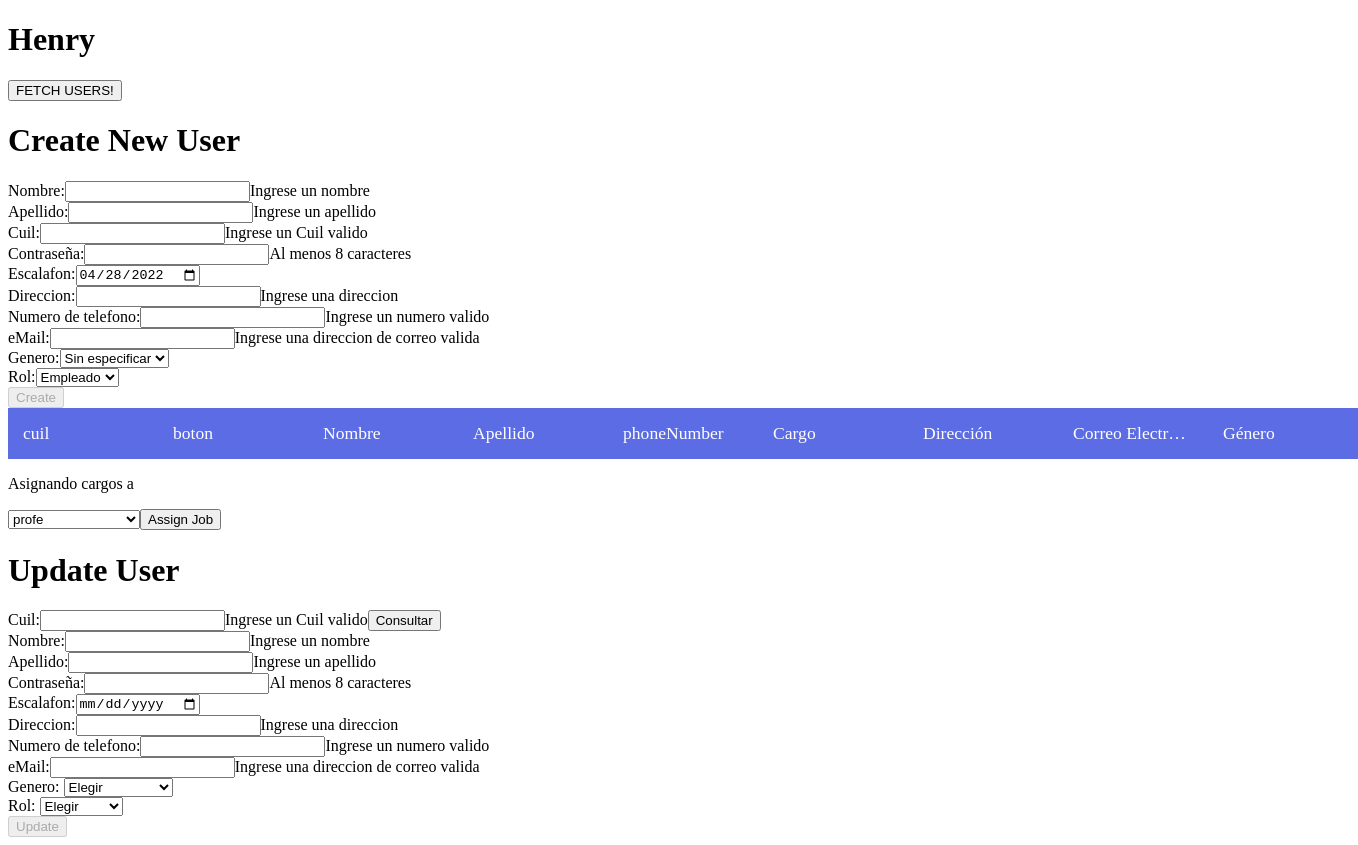
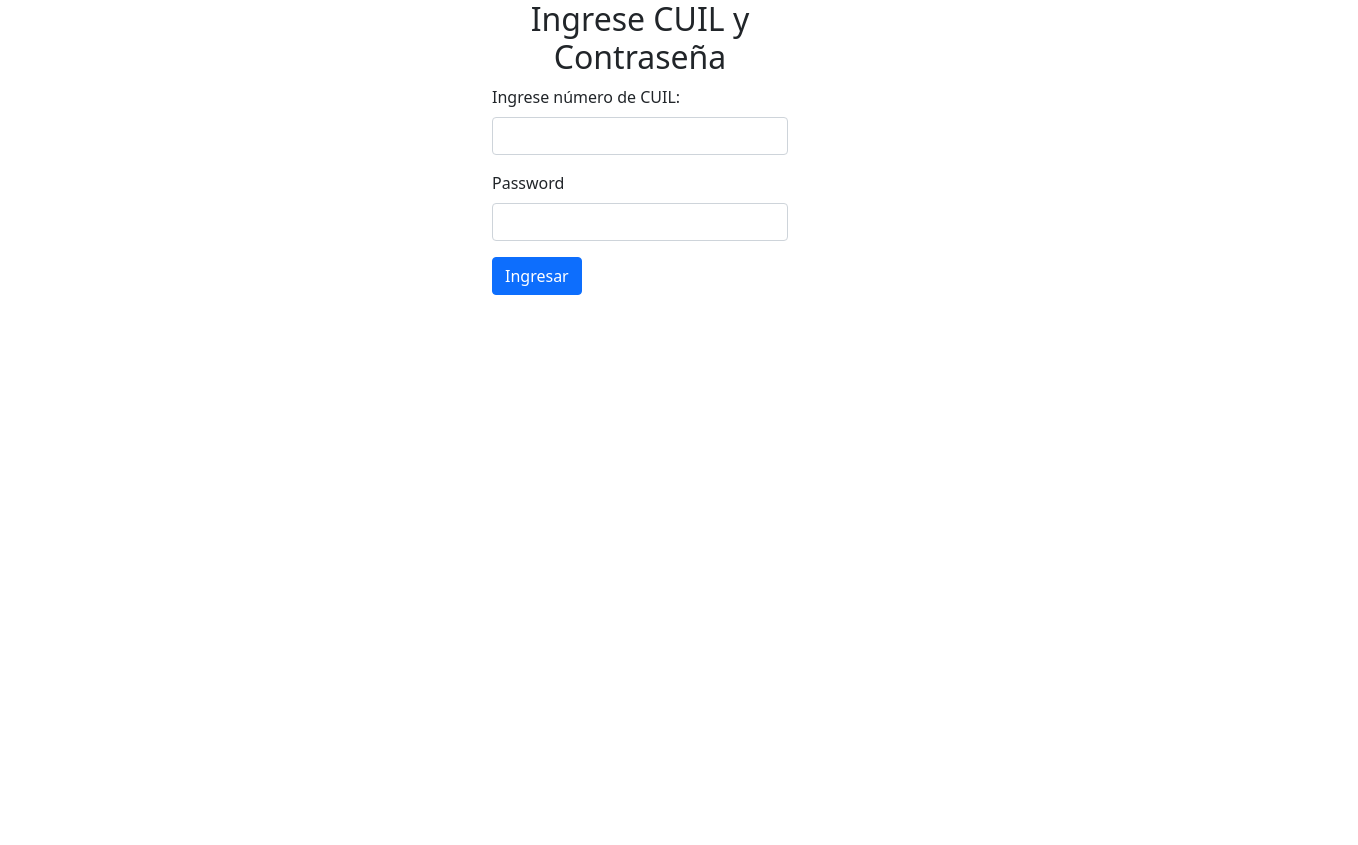
Before and after one commit to PG-HENRY-13/PG-Escuelas, a React (Create React App) app: page / in a window 1280 px wide. Shown: the whole page, 1358 px wide, since content can reach past the window. After the commit the page ends 800 px from the top, so only its background shows below. Built offline with nearby package versions, Linux system fonts and the light colour scheme.

Commit message:
[CREATE] /component/Layouts.tsx - Routers Layout component [CREATE] /components/Login - Login component (prototype) [UPDATE] /src/index.tsx - routes [UPDATE] /components/App.tsx - routes [UPDATE] /redux/actions - fetchuser - add alert (El usuario no existe)

```diff
--- a/public/index.html
+++ b/public/index.html
@@ -15,6 +15,18 @@
       user's mobile device or desktop. See https://developers.google.com/web/fundamentals/web-app-manifest/
     -->
     <link rel="manifest" href="%PUBLIC_URL%/manifest.json" />
+    <link
+      href="https://cdn.jsdelivr.net/npm/bootstrap@5.1.3/dist/css/bootstrap.min.css"
+      rel="stylesheet"
+      integrity="sha384-1BmE4kWBq78iYhFldvKuhfTAU6auU8tT94WrHftjDbrCEXSU1oBoqyl2QvZ6jIW3"
+      crossorigin="anonymous"
+    />
+    <script
+      src="https://cdn.jsdelivr.net/npm/bootstrap@5.1.3/dist/js/bootstrap.bundle.min.js"
+      integrity="sha384-ka7Sk0Gln4gmtz2MlQnikT1wXgYsOg+OMhuP+IlRH9sENBO0LRn5q+8nbTov4+1p"
+      crossorigin="anonymous"
+    ></script>
+
     <!--
       Notice the use of %PUBLIC_URL% in the tags above.
       It will be replaced with the URL of the `public` folder during the build.
--- a/src/components/App.tsx
+++ b/src/components/App.tsx
@@ -1,45 +1,29 @@
 import React from "react";
-import { useSelector, useDispatch } from "react-redux";
-import { connect } from "react-redux";
-import { deleteUsers, fetchUsers } from "../redux/actions";
-import { StoreState, User } from "../redux/interfaces";
-
-// interface AppProps {
-//   users: User[];
-//   fetchUsers(): any;
-//   deleteUsers(userCUIL: number): any;
-// }
+import { Routes, Route, Navigate } from "react-router-dom";
+import LayoutAdmin from "./Layouts";
+import Login from "./Login";
+import NewAccount from "./NewAccount";
+import UpdateUser from "./UpdateUser";
+import UserInfo from "./UserInfo";
 
 export default function App(): JSX.Element {
-  const dispatch = useDispatch();
-  const loadedUsers = useSelector((state: any) => {
-    return state.usersState.users;
-  });
-
-  //el any es temporal
   return (
-    <div>
-      <button onClick={(e) => dispatch(fetchUsers() as any)}>
-        FETCH USERS!
-      </button>
-      {loadedUsers.map((user: User) => {
-        return (
-          <div key={user.cuil}>
-            {user.cuil}) {user.name}
-            {/* <button onClick={() => props.deleteUsers(parseInt(user.cuil))}>
-              X
-            </button> */}
-          </div>
-        );
-      })}
-    </div>
+    <Routes>
+      <Route path="/" element={<Login />} />
+      <Route path='/admin' element={<LayoutAdmin/>}>
+        <Route
+          index
+          element={
+            <>
+              <UserInfo />
+            </>
+          }
+        />
+        <Route path="createuser" element={<NewAccount />} />
+        <Route path="updateuser" element={<UpdateUser />} />
+        <Route path="userlist" element={<UserInfo />} />
+      </Route>
+      <Route path="*" element={<Navigate replace to="/" />} />
+    </Routes>
   );
 }
-
-// const mapStateToProps = (state: StoreState): { users: User[] } => {
-//   return {
-//     users: state.users,
-//   };
-// };
-
-// export default connect(mapStateToProps, { fetchUsers, deleteUsers })(App);
--- /dev/null
+++ b/src/components/Layouts.tsx
@@ -0,0 +1,29 @@
+import React from "react";
+import {NavLink, Outlet} from 'react-router-dom'
+
+export default function LayoutAdmin(): JSX.Element {
+  return (
+  <main>
+      <nav className="navbar navbar-expand-lg navbar-light bg-light">
+        <ul className="navbar-nav">
+          <li className="nav-item">
+            <NavLink className='nav-link' to='/'>Inicio</NavLink>
+          </li>
+          <li className="nav-item">
+            <NavLink className='nav-link' to='/admin/createuser'>Crear Usuario Nuevo</NavLink>
+          </li>
+          <li className="nav-item">
+            <NavLink className='nav-link' to='/admin/updateuser'>Actualizar usuario</NavLink>
+          </li>
+          <li className="nav-item">
+            <NavLink className='nav-link' to='/admin/userlist'>Ver lista de usuarios</NavLink>
+          </li>
+        </ul>
+      </nav>
+      <section>
+          <Outlet/>
+      </section>
+  </main>
+  )
+  ;
+}
--- /dev/null
+++ b/src/components/Login/index.tsx
@@ -0,0 +1,38 @@
+import { NavLink } from "react-router-dom";
+
+export default function Login(): JSX.Element {
+  return (
+    <div className="container w-25">
+      <h2 className="text-center">Ingrese CUIL y Contraseña</h2>
+      <form>
+        <div className="mb-3">
+          <label htmlFor="user" className="form-label">
+            Ingrese número de CUIL:{" "}
+          </label>
+          <input
+            type="email"
+            className="form-control"
+            id="user"
+            aria-describedby="emailHelp"
+          />
+        </div>
+        <div className="mb-3">
+          <label htmlFor="exampleInputPassword1" className="form-label">
+            Password
+          </label>
+          <input
+            type="password"
+            className="form-control"
+            id="exampleInputPassword1"
+          />
+        </div>
+
+        <NavLink to="/admin">
+          <button type="submit" className="btn btn-primary">
+            Ingresar
+          </button>
+        </NavLink>
+      </form>
+    </div>
+  );
+}
--- a/src/components/UpdateUser/index.tsx
+++ b/src/components/UpdateUser/index.tsx
@@ -77,8 +77,10 @@ export default function UpdateUser(): JSX.Element {
 
   const handlerClickSearch = (e: React.MouseEvent) => {
     e.preventDefault();
-    dispatch(fetchUser(data.cuil) as any);
-    setDisabled(false);
+    if (data.cuil) {
+      dispatch(fetchUser(data.cuil) as any);
+      setDisabled(false);
+    }
   };
 
   return (
--- a/src/components/UserInfo/index.tsx
+++ b/src/components/UserInfo/index.tsx
@@ -1,4 +1,4 @@
-import React from "react";
+import React, { useEffect } from "react";
 import { StoreState, User } from "../../redux/interfaces";
 import "../../styles/UserInfo.css";
 import { fetchUsers, loadUser } from "../../redux/actions";
@@ -13,7 +13,9 @@ export default function UserInfo(): JSX.Element {
   function putUserinState(cuil: number) {
     dispatch(loadUser(cuil) as any);
   }
-
+  useEffect(() => {
+    dispatch(fetchUsers()as any);
+  }, []);
   return (
     <div>
       <table>
--- a/src/index.tsx
+++ b/src/index.tsx
@@ -3,19 +3,13 @@ import ReactDOM from "react-dom";
 import { Provider } from "react-redux";
 import App from "./components/App";
 import store from "./redux/store";
-import NewAccount from "./components/NewAccount";
-import UserInfo from "./components/UserInfo";
-import AssignJobs from "./components/AssignJobs/AssignJobs";
-import UpdateUser from "./components/UpdateUser";
+import {BrowserRouter as Router} from "react-router-dom"
 
 ReactDOM.render(
   <Provider store={store}>
-    <h1>Henry</h1>
-    <App></App>
-    <NewAccount></NewAccount>
-    <UserInfo></UserInfo>
-    <AssignJobs></AssignJobs>
-    <UpdateUser/>
+    <Router>
+     <App/>
+    </Router>
   </Provider>,
   document.querySelector("#root")
 );
--- a/src/redux/actions/index.ts
+++ b/src/redux/actions/index.ts
@@ -37,7 +37,9 @@ export const fetchUser = (cuil: string) => {
         payload: response.data,
       });
     } catch (error) {
-      console.log(error);
+      alert('El usuario no existe');
+      // console.log(error);
+
     }
   };
 };
```
Also changed, not shown: src/components/App copy.tsx (added, +45 -0 lines).
